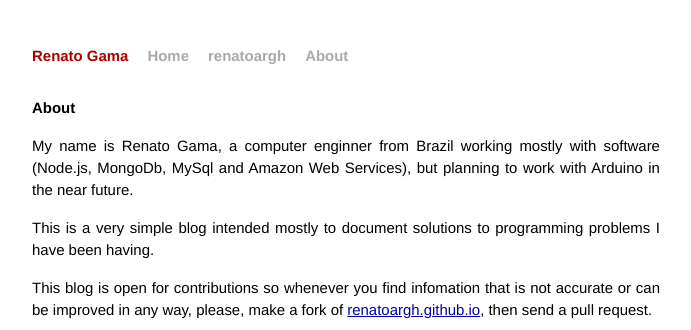
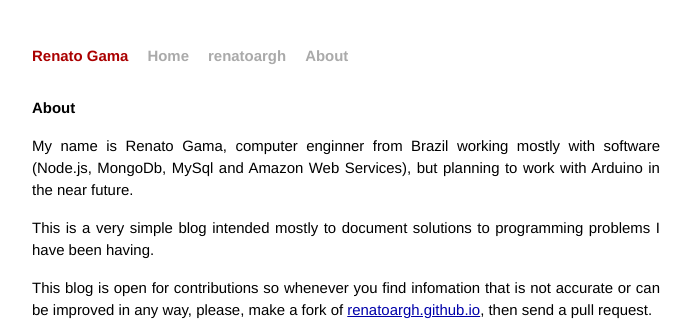
Before and after one commit to renatoargh/renatoargh.github.io, a Jekyll site: the page built from about/index.md, in a window 1280 px wide. Shown: the top 330 px of the page, without its empty margins (294-985 px from the left). Built offline with Jekyll 4.4.1, drawn with Linux system fonts in a browser that asks for light colours; Markdown is read by kramdown in place of the engine named in the settings.

```diff
--- a/about/index.md
+++ b/about/index.md
@@ -3,7 +3,7 @@ layout: page
 title: About
 ---
 
-My name is Renato Gama, a computer enginner from Brazil
+My name is Renato Gama, computer enginner from Brazil
 working mostly with software (Node.js, MongoDb, MySql and Amazon Web Services), but planning to work with
 Arduino in the near future.
 
```
